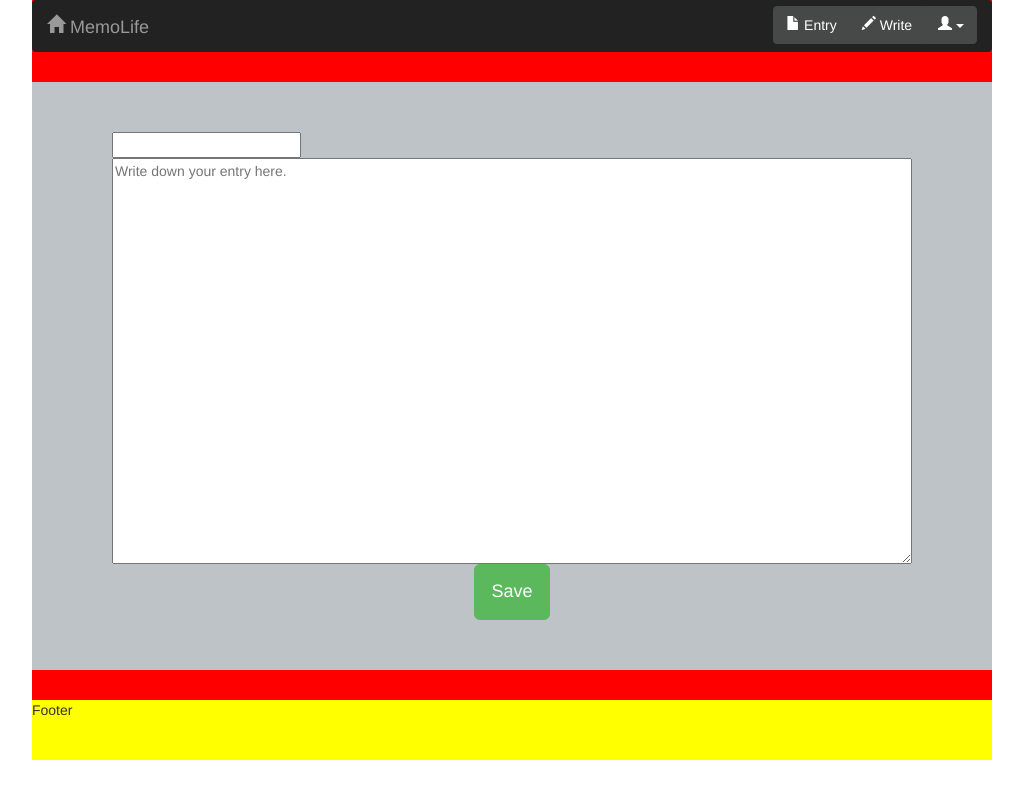
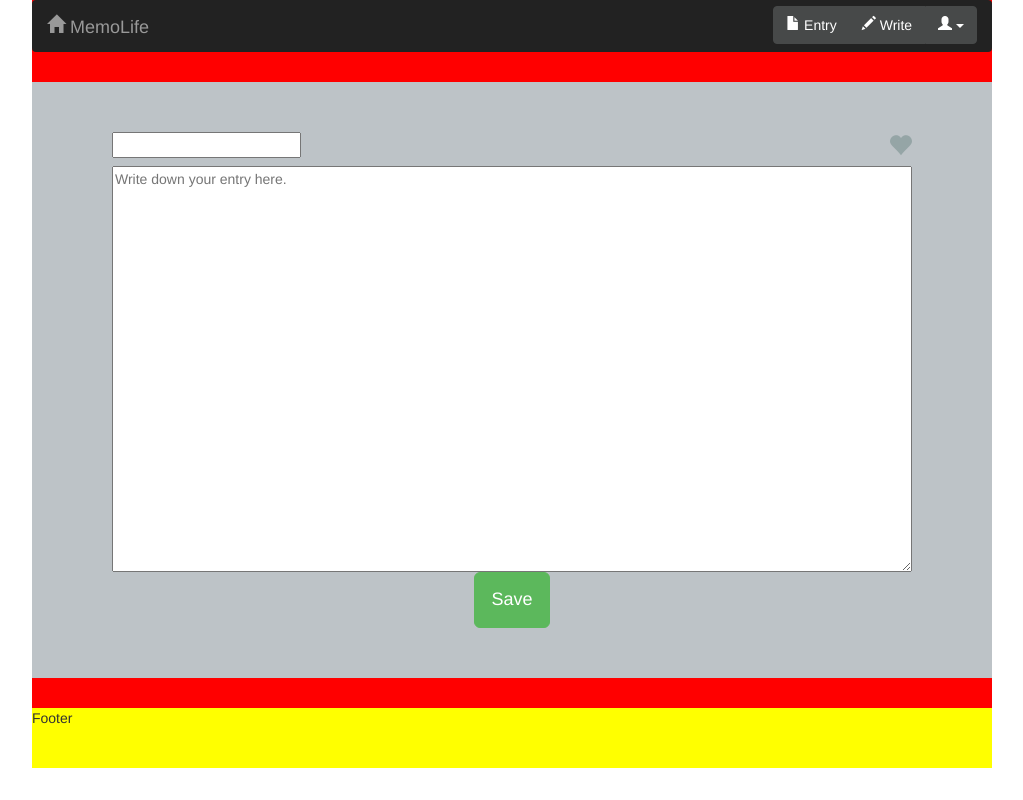
Before and after one commit to oneyoung/longhi, a Django app: page /memo/write/ in a window 1280 px wide. Shown: the whole page, without its empty margins (128-1151 px from the left). Run offline with Django 3.2, Linux system fonts and the light colour scheme; the visitor is signed in with stand-in values (Sample User, id 1); some libraries are stand-ins or nearby versions.

Commit message:
* tpl: fix star button style in Bootstrap

```diff
--- a/website/html/static/default.css
+++ b/website/html/static/default.css
@@ -74,6 +74,10 @@ body {
 	display: none;
 }
 
+.star-btn:hover {
+	text-decoration: none;
+}
+
 .entry-star .star-btn {
 	color: #95A5A6;
 	font-size: x-large;
--- a/website/html/template/memo/base.html
+++ b/website/html/template/memo/base.html
@@ -137,7 +137,7 @@ $(window).load(function () {
 <div id="entry-tpl" class="entry" style="display:none">
   <h2><div class="entry-date"></div></h2>
   <div class="entry-star">
-    <input type="checkbox" /><a class="star-btn" href="#"><span class="fui-heart"></span></a>
+    <input type="checkbox" /><a class="star-btn" href="#"><span class="glyphicon glyphicon-heart"></span></a>
   </div>
   <hr />
   <div class="entry-html"></div>
--- a/website/html/template/memo/write.html
+++ b/website/html/template/memo/write.html
@@ -328,7 +328,7 @@ $(window).load(function () {
 <div class="entry-form">
   {% csrf_token %}
   <div class="entry-head"><input name="date" class="date-picker" type="text" />
-  <span class="entry-star"><input name="star" type="checkbox" /><a class="star-btn" href="#"><span class="fui-heart"></span></a></span></div>
+  <span class="entry-star"><input name="star" type="checkbox" /><a class="star-btn" href="#"><span class="glyphicon glyphicon-heart"></span></a></span></div>
   <div><textarea name="text" rows=20 placeholder="Write down your entry here."></textarea></div>
   <div><input name="submit" type="submit" value="Save" class="btn btn-large btn-success" /></div>
 </div>
```
